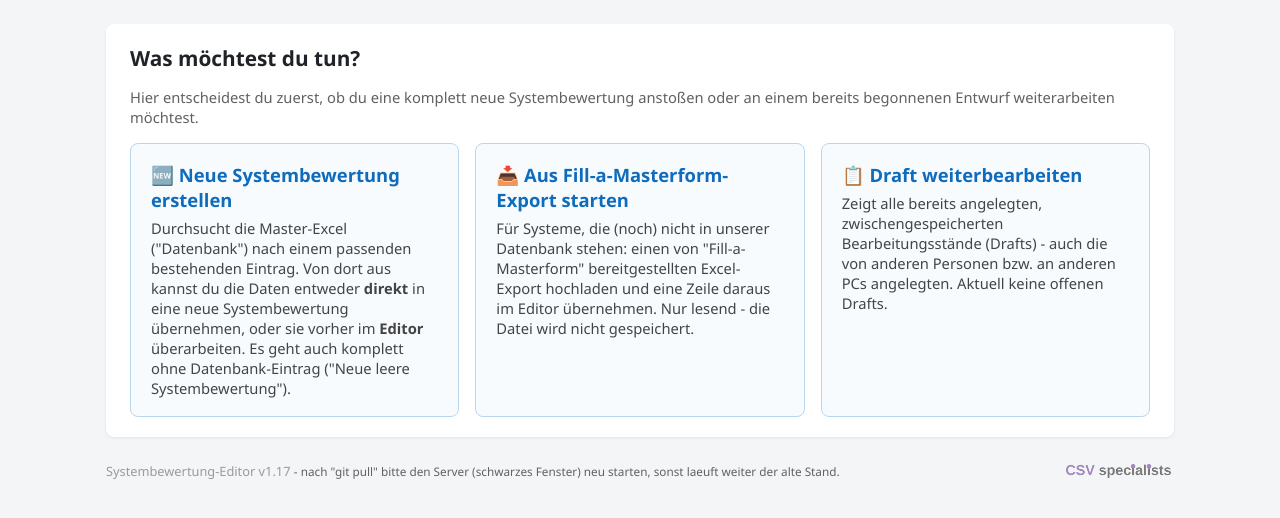
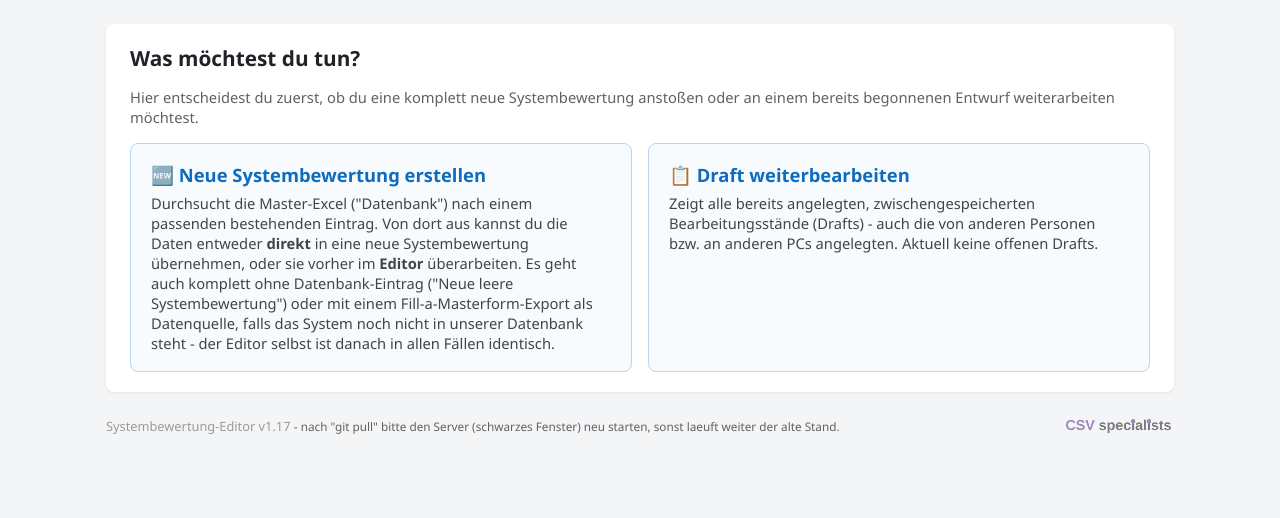
Before and after one commit to TLEU227/SysBew_Extraktor, a Flask app: page / in a window 1280 px wide. Shown: the part 48-566 px from the top of the page. Run offline with Flask 3, Linux system fonts and the light colour scheme; the visitor is signed in with stand-in values (Sample User, id 1).

Commit message:
Fill-a-Masterform als Unterpunkt statt eigener Startseiten-Kachel
Auf der Startseite gab es "Neue Systembewertung erstellen" (ML) und
"Aus Fill-a-Masterform-Export starten" als zwei gleichrangige Kacheln -
wirkte redundant, da der Editor danach in beiden Faellen identisch ist
(dieselben Felder, derselbe Ablauf). Fill-a-Masterform ist jetzt kein
eigener Startpunkt mehr, sondern ein Link "Stattdessen aus
Fill-a-Masterform-Export" auf der Datenbank-Suche-Seite selbst -
inklusive Rueckverweis von dort zurueck zur Datenbank-Suche.

```diff
--- a/webapp/templates/masterform.html
+++ b/webapp/templates/masterform.html
@@ -11,6 +11,10 @@
     zweifelsfrei zuordenbare Werte (z. B. unbekannte/mehrfach markierte
     Angaben) werden dabei als Hinweis angezeigt statt stillschweigend
     übernommen oder verworfen.
+  </p>
+  <p class="hinweis">
+    <a href="{{ url_for('index') }}">← Zurück zur Datenbank-Suche</a>
+    (falls das System doch schon dort steht).
   </p>
   <form method="post" enctype="multipart/form-data" class="suchleiste">
     <input type="file" name="datei" accept=".xlsx" required>
--- a/webapp/templates/start.html
+++ b/webapp/templates/start.html
@@ -16,17 +16,10 @@
         Eintrag. Von dort aus kannst du die Daten entweder <strong>direkt</strong>
         in eine neue Systembewertung übernehmen, oder sie vorher im
         <strong>Editor</strong> überarbeiten. Es geht auch komplett ohne
-        Datenbank-Eintrag ("Neue leere Systembewertung").
-      </p>
-    </a>
-
-    <a class="start-kachel" href="{{ url_for('masterform') }}">
-      <div class="start-kachel-titel">📥 Aus Fill-a-Masterform-Export starten</div>
-      <p>
-        Für Systeme, die (noch) nicht in unserer Datenbank stehen: einen von
-        "Fill-a-Masterform" bereitgestellten Excel-Export hochladen und eine
-        Zeile daraus im Editor übernehmen. Nur lesend - die Datei wird nicht
-        gespeichert.
+        Datenbank-Eintrag ("Neue leere Systembewertung") oder mit einem
+        Fill-a-Masterform-Export als Datenquelle, falls das System noch
+        nicht in unserer Datenbank steht - der Editor selbst ist danach
+        in allen Fällen identisch.
       </p>
     </a>
 
```
Also changed, not shown: webapp/templates/index.html (+7 -0 lines).
